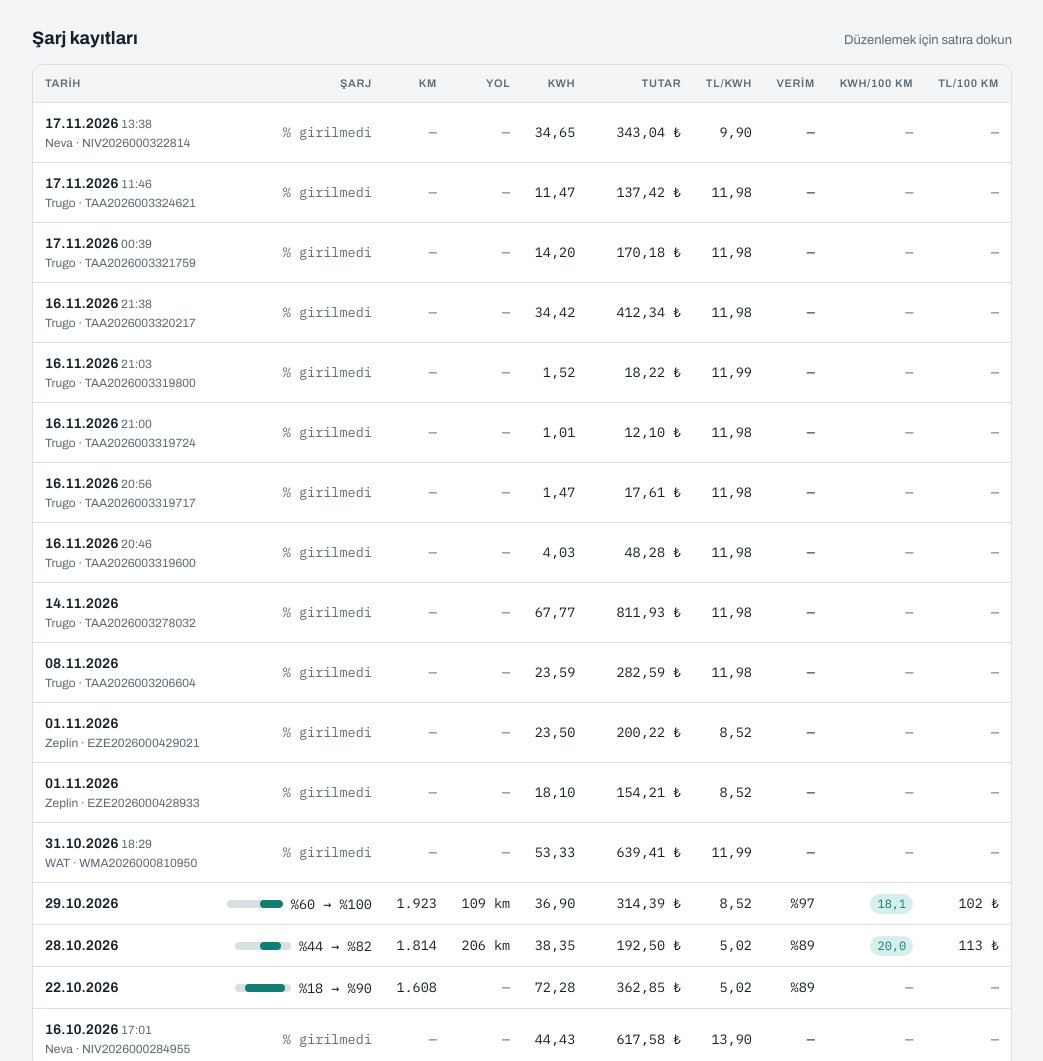
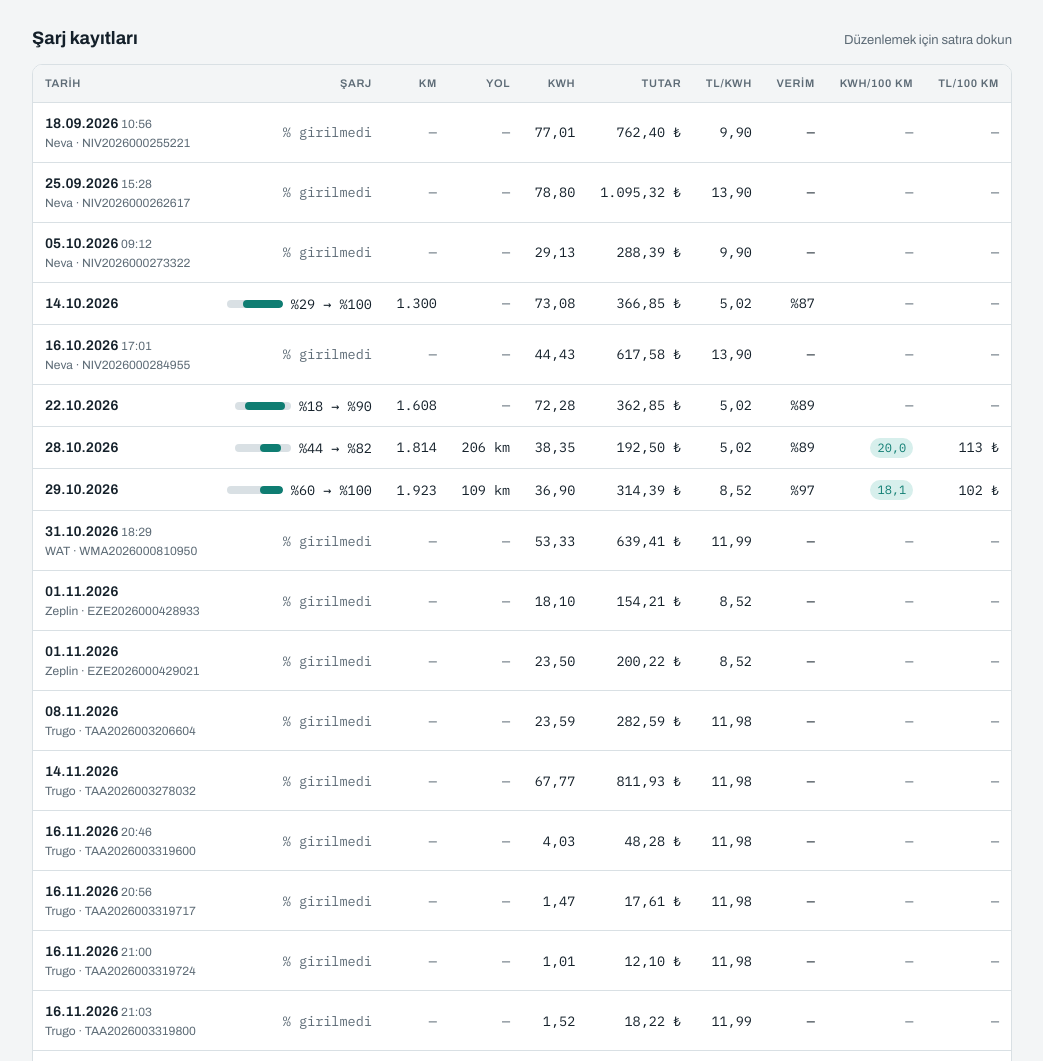
Before and after one commit to bcyum/togg-sarj-defteri, a plain HTML site: page index.html in a window 1280 px wide. Shown: the part 735-1796 px from the top of the page, without its empty margins (118-1161 px from the left). Drawn offline with Linux system fonts and the light colour scheme.

Commit message:
Kayıtlar eskiden yeniye sıralandı

```diff
--- a/index.html
+++ b/index.html
@@ -279,7 +279,7 @@ function render(){
   } else {
     const consVals = c.filter(r => r.cons != null).map(r => r.cons);
     const avgC = consVals.length ? consVals.reduce((a,b)=>a+b,0)/consVals.length : null;
-    tb.innerHTML = c.slice().reverse().map(r => `
+    tb.innerHTML = c.map(r => `
       <tr data-id="${esc(r.id)}" tabindex="0">
         <td class="date">${fmtDate(r.date)}${r.time ? ` <span class="dim" style="font-weight:400;font-size:12px">${esc(r.time)}</span>` : ""}${r.note ? `<div class="dim" style="font-weight:400;font-size:12px">${esc(r.note)}</div>` : ""}</td>
         <td>${has(r.start) && has(r.end) ? `<span class="soc"><span class="socbar"><i style="left:${r.start}%;width:${Math.max(0,r.end-r.start)}%"></i></span>%${r.start} → %${r.end}</span>` : '<span class="dim">% girilmedi</span>'}</td>
```
